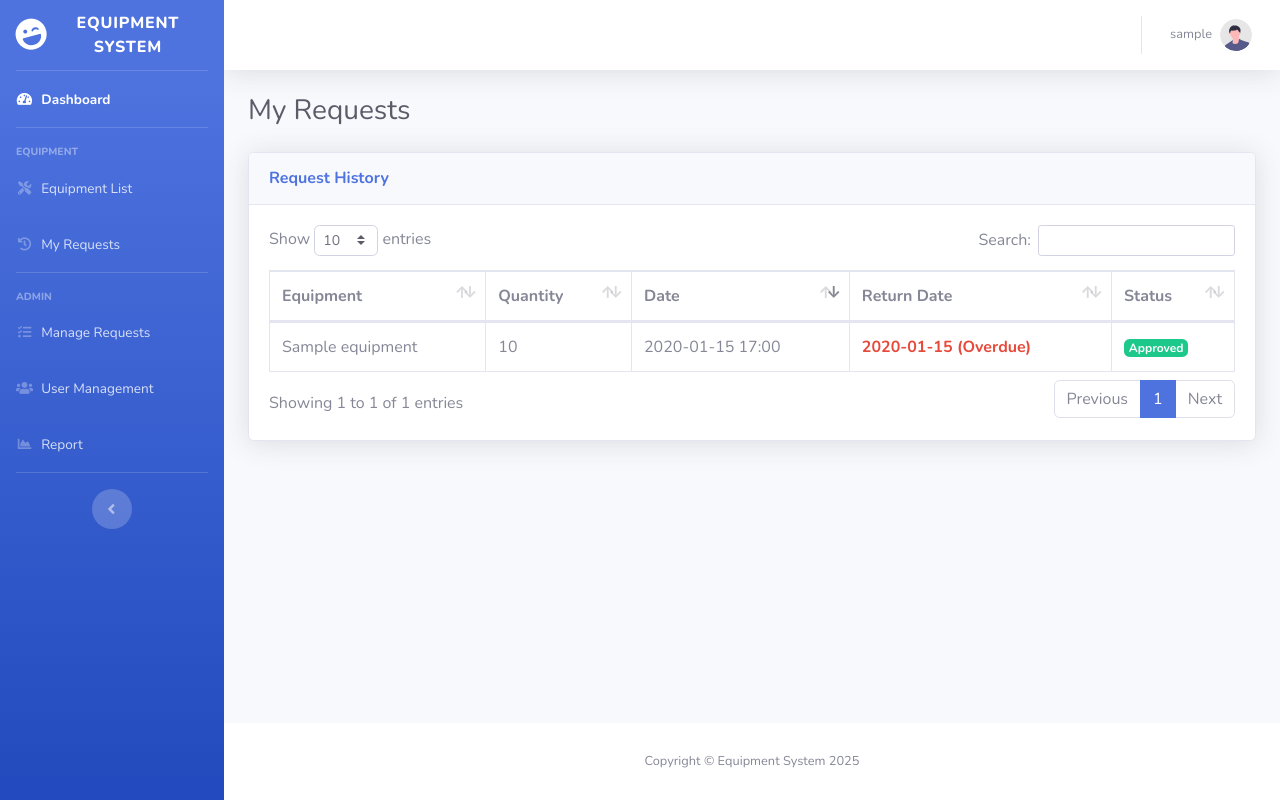
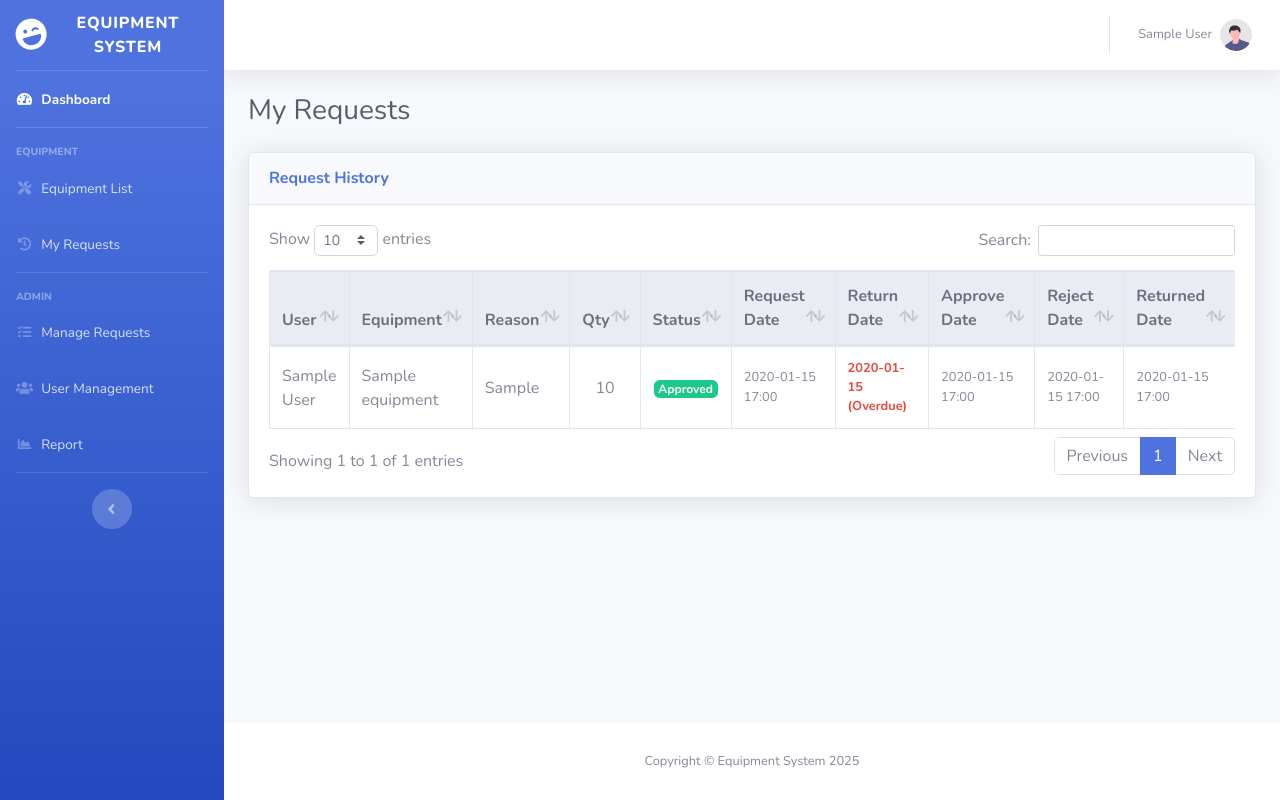
Before and after one commit to oat2535/Equipment-System, a Django app: page /my-requests/ in a window 1280 px wide. Run offline with Django 5.2, Linux system fonts and the light colour scheme; a user stored in the database is signed in; tables that the repository leaves empty hold one stand-in row (values such as "Sample post"); some libraries are stand-ins or nearby versions.

Commit message:
Update manage_requests ordering and my_requests columns

```diff
--- a/templates/base.html
+++ b/templates/base.html
@@ -174,7 +174,7 @@
                         <li class="nav-item dropdown no-arrow">
                             <a class="nav-link dropdown-toggle" href="#" id="userDropdown" role="button"
                                 data-toggle="dropdown" aria-haspopup="true" aria-expanded="false">
-                                <span class="mr-2 d-none d-lg-inline text-gray-600 small">{{ user.username|default:"Guest" }}</span>
+                                <span class="mr-2 d-none d-lg-inline text-gray-600 small">{{ user.first_name|default:"Guest" }} {{ user.last_name|default:"Guest" }}</span>
                                 <img class="img-profile rounded-circle"
                                     src="{% static 'img/undraw_profile.svg' %}">
                             </a>
--- a/templates/equipment_list.html
+++ b/templates/equipment_list.html
@@ -133,11 +133,9 @@
                         <td class="align-middle">{{ equipment.description|truncatechars:30 }}</td>
                         <td class="align-middle">{{ equipment.category.name }}</td>
                         <td class="text-center align-middle">
-                            {% if user.is_staff %}
                             <button class="btn btn-light btn-sm qr-btn border" data-id="{{ equipment.id }}" data-name="{{ equipment.name }}">
                                 <i class="fas fa-qrcode text-dark"></i>
                             </button>
-                            {% endif %}
                         </td>
                         <td class="text-center align-middle">
                             <div class="d-flex justify-content-center">
--- a/templates/manage_requests.html
+++ b/templates/manage_requests.html
@@ -37,7 +37,7 @@
                 <tbody>
                     {% for req in requisitions %}
                     <tr>
-                        <td class="align-middle">{{ req.user.username }}</td>
+                        <td class="align-middle">{{ req.user.first_name }} {{ req.user.last_name }}</td>
                         <td class="align-middle">{{ req.equipment.name }}</td>
                         <td class="align-middle" title="{{ req.reason|default:'' }}">{{ req.reason|default:"-"|truncatechars:20 }}</td>
                         <td class="align-middle text-center">{{ req.quantity }}</td>
@@ -122,7 +122,7 @@
 <script>
     $(document).ready(function() {
         var table = $('#dataTable').DataTable({
-            "order": [[ 0, "desc" ]] // Sort by ID desc
+            "order": [] // Respect server-side ordering (ID desc)
         });
 
         // Initialize Tooltips on table draw (for pagination/sorting)
--- a/templates/my_requests.html
+++ b/templates/my_requests.html
@@ -18,44 +18,53 @@
     </div>
     <div class="card-body">
         <div class="table-responsive">
-            <table class="table table-bordered" id="dataTable" width="100%" cellspacing="0">
-                <thead>
+            <table class="table table-bordered table-hover" id="dataTable" width="100%" cellspacing="0">
+                <thead class="thead-light">
                     <tr>
-                        <th>Equipment</th>
-                        <th>Quantity</th>
-                        <th>Date</th>
-                        <th>Return Date</th>
-                        <th>Status</th>
+                        <th style="width: 10%;">User</th>
+                        <th style="width: 15%;">Equipment</th>
+                        <th style="width: 15%;">Reason</th>
+                        <th style="width: 5%;" class="text-center">Qty</th>
+                        <th style="width: 10%;" class="text-center">Status</th>
+                        <th style="width: 10%;">Request Date</th>
+                        <th style="width: 10%;">Return Date</th>
+                        <th style="width: 10%;">Approve Date</th>
+                        <th style="width: 10%;">Reject Date</th>
+                        <th style="width: 10%;">Returned Date</th>
                     </tr>
                 </thead>
                 <tbody>
                     {% for req in requisitions %}
                     <tr>
-                        <td>{{ req.equipment.name }}</td>
-                        <td>{{ req.quantity }}</td>
-                        <td>{{ req.date|date:"Y-m-d H:i" }}</td>
-                        <td class="{% if req.status == 'APPROVED' and req.return_date and req.return_date < now %}text-danger font-weight-bold{% endif %}">
-                            {{ req.return_date|date:"Y-m-d"|default:"-" }}
-                            {% if req.status == 'APPROVED' and req.return_date and req.return_date < now %}
-                             (Overdue)
-                            {% endif %}
-                        </td>
-                        <td>
-                            {% if req.status == 'APPROVED' %}
+                        <td class="align-middle">{{ req.user.first_name }} {{ req.user.last_name }}</td>
+                        <td class="align-middle">{{ req.equipment.name }}</td>
+                        <td class="align-middle" title="{{ req.reason|default:'' }}">{{ req.reason|default:"-"|truncatechars:20 }}</td>
+                        <td class="align-middle text-center">{{ req.quantity }}</td>
+                        <td class="align-middle text-center">
+                            {% if req.status == 'PENDING' %}
+                                <span class="badge badge-warning">Pending</span>
+                            {% elif req.status == 'APPROVED' %}
                                 <span class="badge badge-success" title="Approver: {{ req.approved_by.username|default:'-' }}" data-toggle="tooltip">Approved</span>
-                            {% elif req.status == 'PENDING' %}
-                                <span class="badge badge-warning">Pending</span>
                             {% elif req.status == 'REJECTED' %}
                                 <span class="badge badge-danger" title="Rejected by: {{ req.rejected_by.username|default:'-' }} - Reason: {{ req.reject_reason|default:'-' }}" data-toggle="tooltip">Rejected</span>
                             {% elif req.status == 'RETURNED' %}
                                 <span class="badge badge-info" title="Received by: {{ req.received_by.username|default:'-' }}" data-toggle="tooltip">Returned</span>
                             {% endif %}
                         </td>
+                        <td class="align-middle small">{{ req.date|date:"Y-m-d H:i" }}</td>
+                        <td class="align-middle small {% if req.status == 'APPROVED' and req.return_date and req.return_date < now %}text-danger font-weight-bold{% endif %}">
+                            {{ req.return_date|date:"Y-m-d"|default:"-" }}
+                            {% if req.status == 'APPROVED' and req.return_date and req.return_date < now %}
+                             (Overdue)
+                            {% endif %}
+                        </td>
+                        <td class="align-middle small">{{ req.approve_date|date:"Y-m-d H:i"|default:"-" }}</td>
+                        <td class="align-middle small">{{ req.reject_date|date:"Y-m-d H:i"|default:"-" }}</td>
+                        <td class="align-middle small">{{ req.actual_return_date|date:"Y-m-d H:i"|default:"-" }}</td>
                     </tr>
                     {% empty %}
                     <tr>
-                        <!-- DataTable handles empty state, or keep for no-js fallback -->
-                        <td colspan="5" class="text-center">No requests found.</td>
+                        <td colspan="10" class="text-center">No requests found.</td>
                     </tr>
                     {% endfor %}
                 </tbody>
@@ -71,7 +80,7 @@
 <script>
     $(document).ready(function() {
         var table = $('#dataTable').DataTable({
-            "order": [[ 2, "desc" ]] // Sort by Date by default
+            "order": [] // Respect server-side ordering
         });
 
         // Initialize Tooltips on table draw
```
